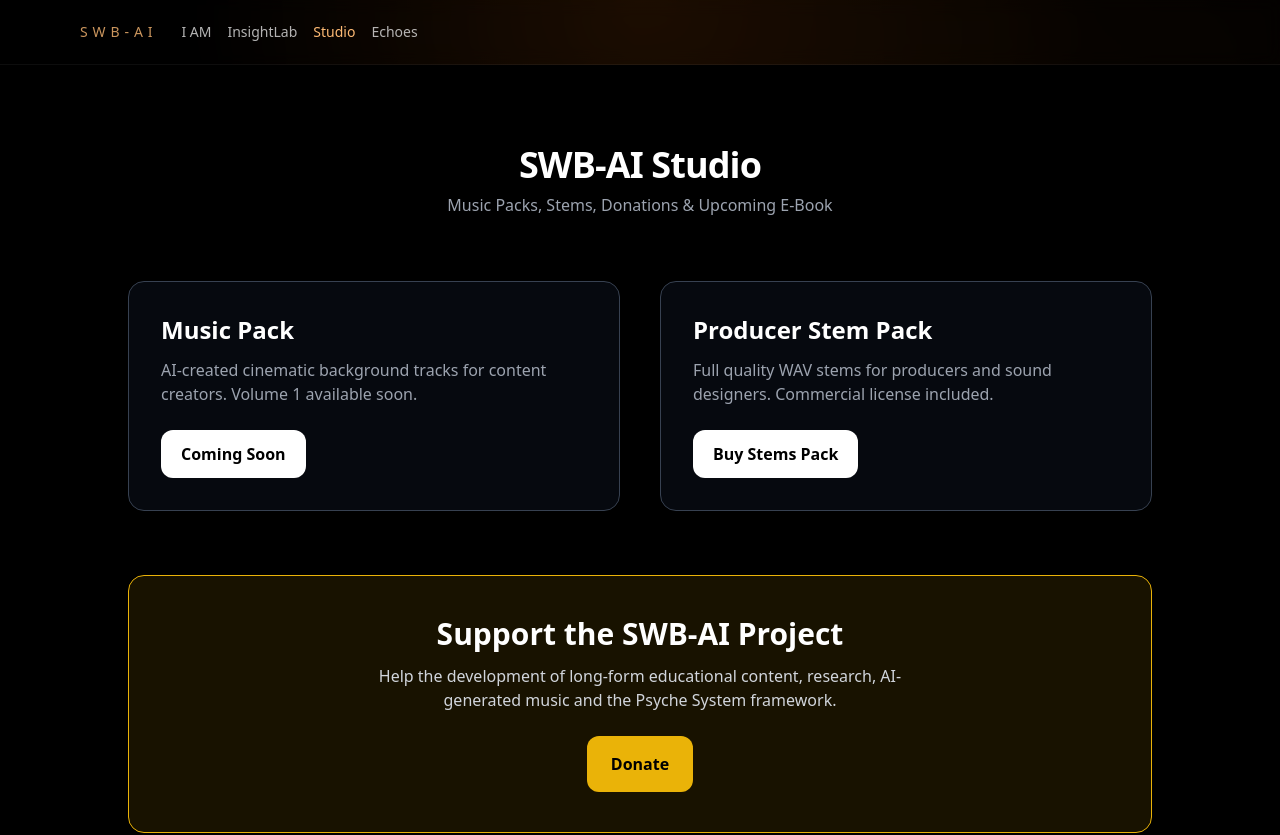
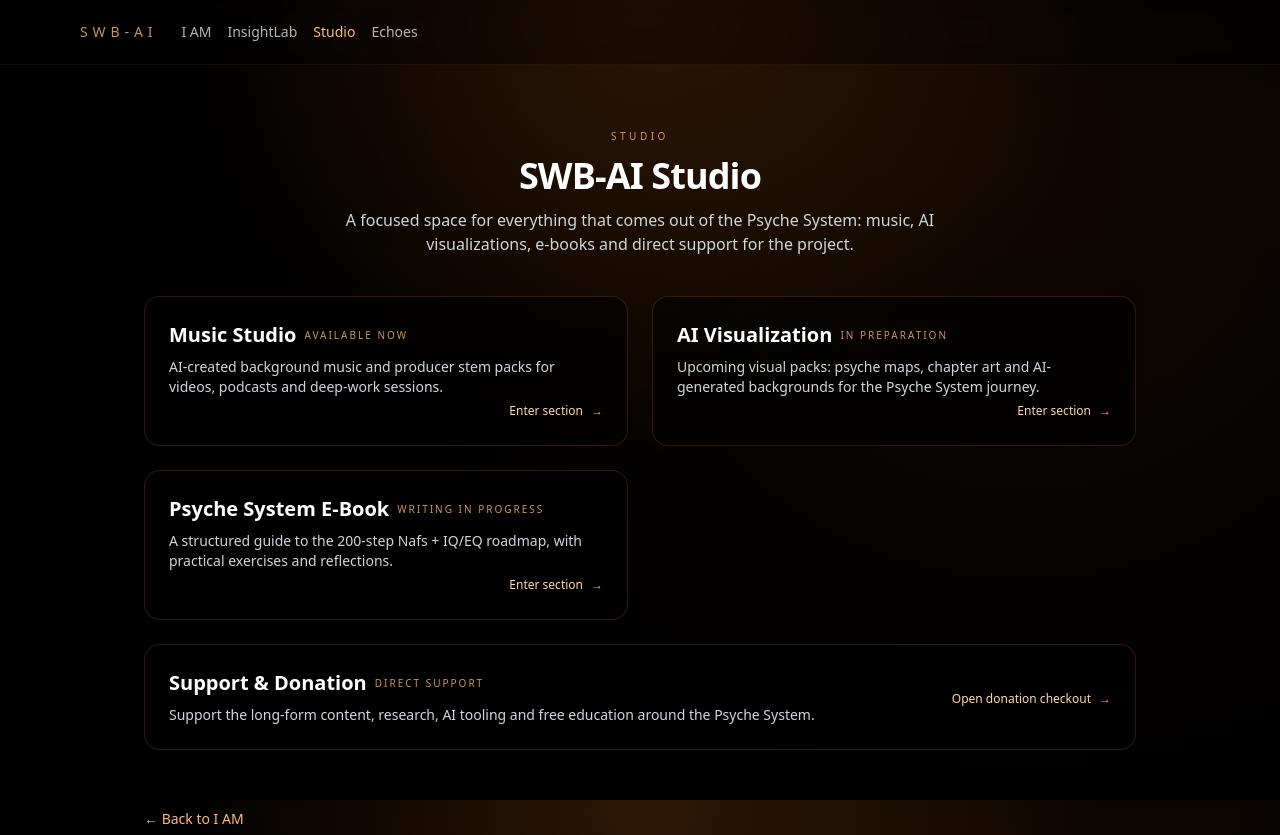
Before and after one commit to ahmetkrk/psyche-management, a Next.js app: page /studio in a window 1280 px wide. Shown: the top 835 px of the page. Built offline with nearby package versions, Linux system fonts and the light colour scheme; no server answers.

Commit message:
Update page.tsx

```diff
--- a/app/studio/page.tsx
+++ b/app/studio/page.tsx
@@ -1,74 +1,146 @@
 "use client";
 
+import { useEffect } from "react";
 import Link from "next/link";
+import { swbTrackPage, swbTrackClick } from "@/lib/analytics";
+
+type ProductKey = "music" | "visual" | "ebook" | "donate";
+
+type Product = {
+  key: ProductKey;
+  title: string;
+  desc: string;
+  tag: string;
+};
+
+const PRODUCTS: Product[] = [
+  {
+    key: "music",
+    title: "Music Studio",
+    desc: "AI-created background music and producer stem packs for videos, podcasts and deep-work sessions.",
+    tag: "Available now",
+  },
+  {
+    key: "visual",
+    title: "AI Visualization",
+    desc: "Upcoming visual packs: psyche maps, chapter art and AI-generated backgrounds for the Psyche System journey.",
+    tag: "In preparation",
+  },
+  {
+    key: "ebook",
+    title: "Psyche System E-Book",
+    desc: "A structured guide to the 200-step Nafs + IQ/EQ roadmap, with practical exercises and reflections.",
+    tag: "Writing in progress",
+  },
+  {
+    key: "donate",
+    title: "Support & Donation",
+    desc: "Support the long-form content, research, AI tooling and free education around the Psyche System.",
+    tag: "Direct support",
+  },
+];
+
+function getHrefForProduct(key: ProductKey): string {
+  switch (key) {
+    case "music":
+      return "/studio/music";
+    case "visual":
+      return "/studio/visual";
+    case "ebook":
+      return "/studio/ebooks";
+    case "donate":
+      // TODO: Buraya Lemon Squeezy donation checkout linkini koy
+      return "YOUR_DONATION_CHECKOUT_URL_HERE";
+    default:
+      return "/studio";
+  }
+}
 
 export default function StudioPage() {
+  useEffect(() => {
+    swbTrackPage("studio", { source: "nav_studio" });
+  }, []);
+
   return (
-    <div className="min-h-screen bg-black text-white px-6 py-20">
-      <div className="max-w-5xl mx-auto space-y-16">
+    <div
+      className="max-w-5xl mx-auto py-16 px-4 space-y-10"
+      data-analytics-id="studio"
+    >
+      {/* Header */}
+      <header className="space-y-3 text-left md:text-center">
+        <p className="text-orange-300/80 text-[10px] tracking-[0.35em] uppercase">
+          Studio
+        </p>
+        <h1 className="text-3xl md:text-4xl font-semibold tracking-tight text-white">
+          SWB-AI Studio
+        </h1>
+        <p className="text-sm md:text-base text-gray-300 max-w-2xl mx-0 md:mx-auto">
+          A focused space for everything that comes out of the Psyche System:
+          music, AI visualizations, e-books and direct support for the project.
+        </p>
+      </header>
 
-        {/* PAGE TITLE */}
-        <div className="text-center space-y-2">
-          <h1 className="text-4xl font-bold tracking-tight">SWB-AI Studio</h1>
-          <p className="text-gray-400">Music Packs, Stems, Donations & Upcoming E-Book</p>
-        </div>
+      {/* Grid of studio entries */}
+      <section className="grid grid-cols-1 md:grid-cols-2 gap-6">
+        {PRODUCTS.map((product) => {
+          const href = getHrefForProduct(product.key);
+          const isDonate = product.key === "donate";
 
-        {/* PRODUCTS GRID */}
-        <div className="grid grid-cols-1 md:grid-cols-2 gap-10">
+          return (
+            <Link
+              key={product.key}
+              href={href}
+              onClick={() =>
+                swbTrackClick("studio", "open_product", {
+                  product: product.key,
+                  via: "card",
+                })
+              }
+              className={[
+                "group relative flex flex-col justify-between rounded-2xl border border-orange-500/20 bg-black/60 p-6 hover:border-orange-400/60 hover:bg-black/80 transition",
+                isDonate ? "md:col-span-2 md:flex-row md:items-center" : "",
+              ].join(" ")}
+            >
+              <div className="space-y-2">
+                <div className="flex items-center gap-2">
+                  <h2 className="text-lg md:text-xl font-semibold text-white">
+                    {product.title}
+                  </h2>
+                  <span className="text-[10px] uppercase tracking-[0.2em] text-orange-300/80">
+                    {product.tag}
+                  </span>
+                </div>
+                <p className="text-sm text-gray-300">{product.desc}</p>
+              </div>
 
-          {/* MUSIC PACK */}
-          <div className="border border-gray-700 rounded-2xl p-8 bg-gray-900/40 hover:bg-gray-900/70 duration-200">
-            <h2 className="text-2xl font-semibold mb-3">Music Pack</h2>
-            <p className="text-gray-400 mb-6">
-              AI-created cinematic background tracks for content creators. Volume 1 available soon.
-            </p>
-            <Link
-              href="#"
-              className="inline-block px-5 py-3 bg-white text-black rounded-xl font-semibold hover:bg-gray-300 duration-150"
-            >
-              Coming Soon
+              <div className="mt-4 md:mt-0 md:text-right">
+                <span
+                  className="inline-flex items-center gap-2 text-xs font-medium text-orange-200 group-hover:text-white"
+                >
+                  {product.key === "donate"
+                    ? "Open donation checkout"
+                    : "Enter section"}
+                  <span className="text-orange-300 group-hover:translate-x-0.5 transition-transform">
+                    →
+                  </span>
+                </span>
+              </div>
             </Link>
-          </div>
+          );
+        })}
+      </section>
 
-          {/* STEM PACK */}
-          <div className="border border-gray-700 rounded-2xl p-8 bg-gray-900/40 hover:bg-gray-900/70 duration-200">
-            <h2 className="text-2xl font-semibold mb-3">Producer Stem Pack</h2>
-            <p className="text-gray-400 mb-6">
-              Full quality WAV stems for producers and sound designers. Commercial license included.
-            </p>
-            <Link
-              href="https://swb-ai.lemonsqueezy.com/buy/e34480a1-860d-44c2-b9d5-a79f4b986798"
-              className="inline-block px-5 py-3 bg-white text-black rounded-xl font-semibold hover:bg-gray-300 duration-150"
-            >
-              Buy Stems Pack
-            </Link>
-          </div>
-        </div>
-
-        {/* DONATION BOX */}
-        <div className="mt-10 border border-yellow-500 rounded-2xl p-10 bg-yellow-500/10 text-center">
-          <h2 className="text-3xl font-bold mb-3">Support the SWB-AI Project</h2>
-          <p className="text-gray-300 max-w-xl mx-auto mb-6">
-            Help the development of long-form educational content, research, AI-generated music and the Psyche System framework.
-          </p>
-          <Link
-            href="#"
-            className="inline-block px-6 py-4 bg-yellow-500 text-black rounded-xl font-semibold hover:bg-yellow-400 duration-150"
-          >
-            Donate
-          </Link>
-        </div>
-
-        {/* EBOOK PREVIEW */}
-        <div className="mt-20 border border-gray-700 rounded-2xl p-10 bg-gray-900/40">
-          <h2 className="text-3xl font-semibold mb-4">Upcoming E-Book</h2>
-          <p className="text-gray-400 max-w-2xl mb-6">
-            Detailed explanation of the Psyche System, structural awareness model, mental architecture
-            and practical applications. Coming soon.
-          </p>
-          <div className="text-gray-600 italic">E-Book is in preparation. Release date will be announced.</div>
-        </div>
-
+      {/* Back link */}
+      <div className="pt-4">
+        <Link
+          href="/"
+          className="text-sm text-orange-300 hover:text-orange-200"
+          onClick={() =>
+            swbTrackClick("studio", "back_to_home", { from: "studio" })
+          }
+        >
+          ← Back to I AM
+        </Link>
       </div>
     </div>
   );
```
